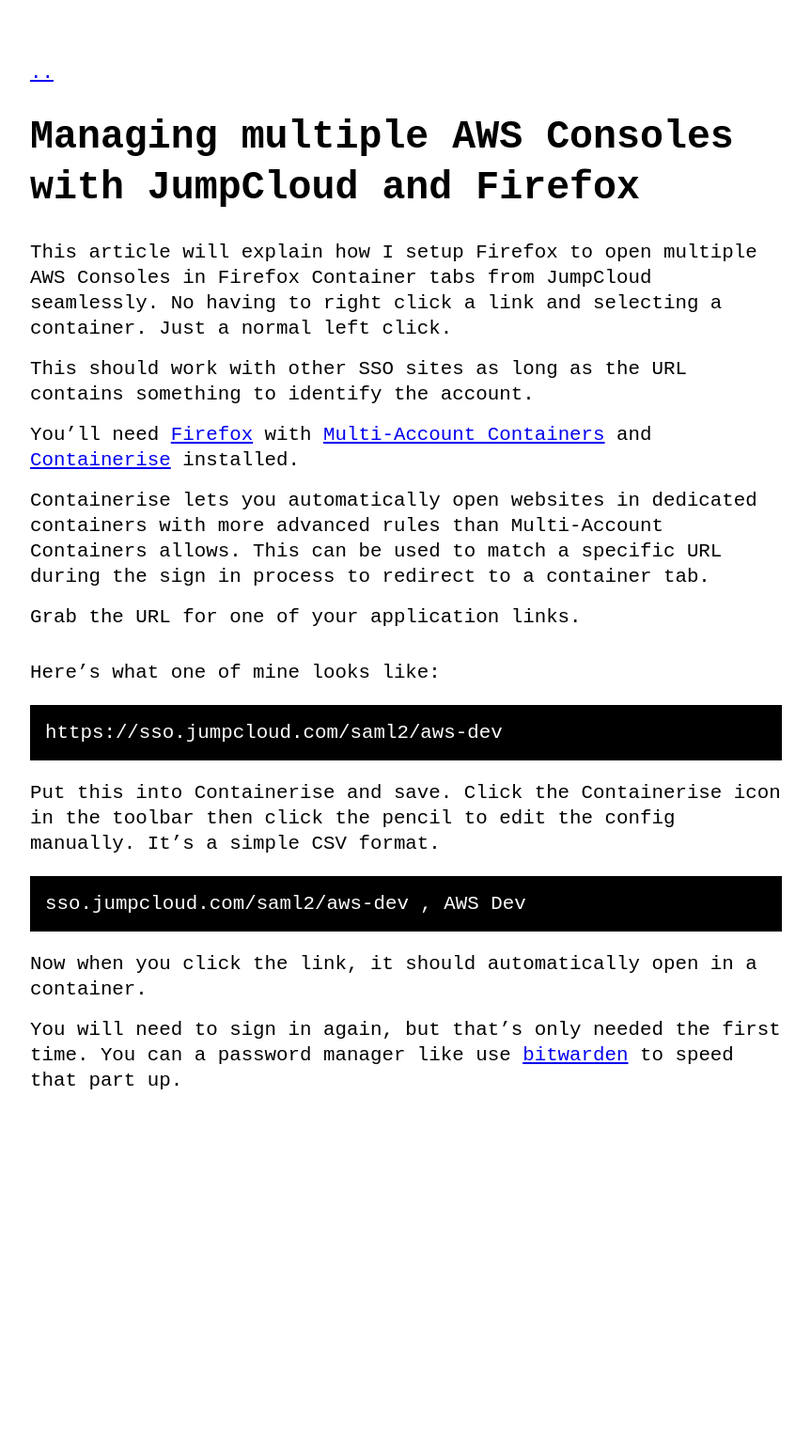
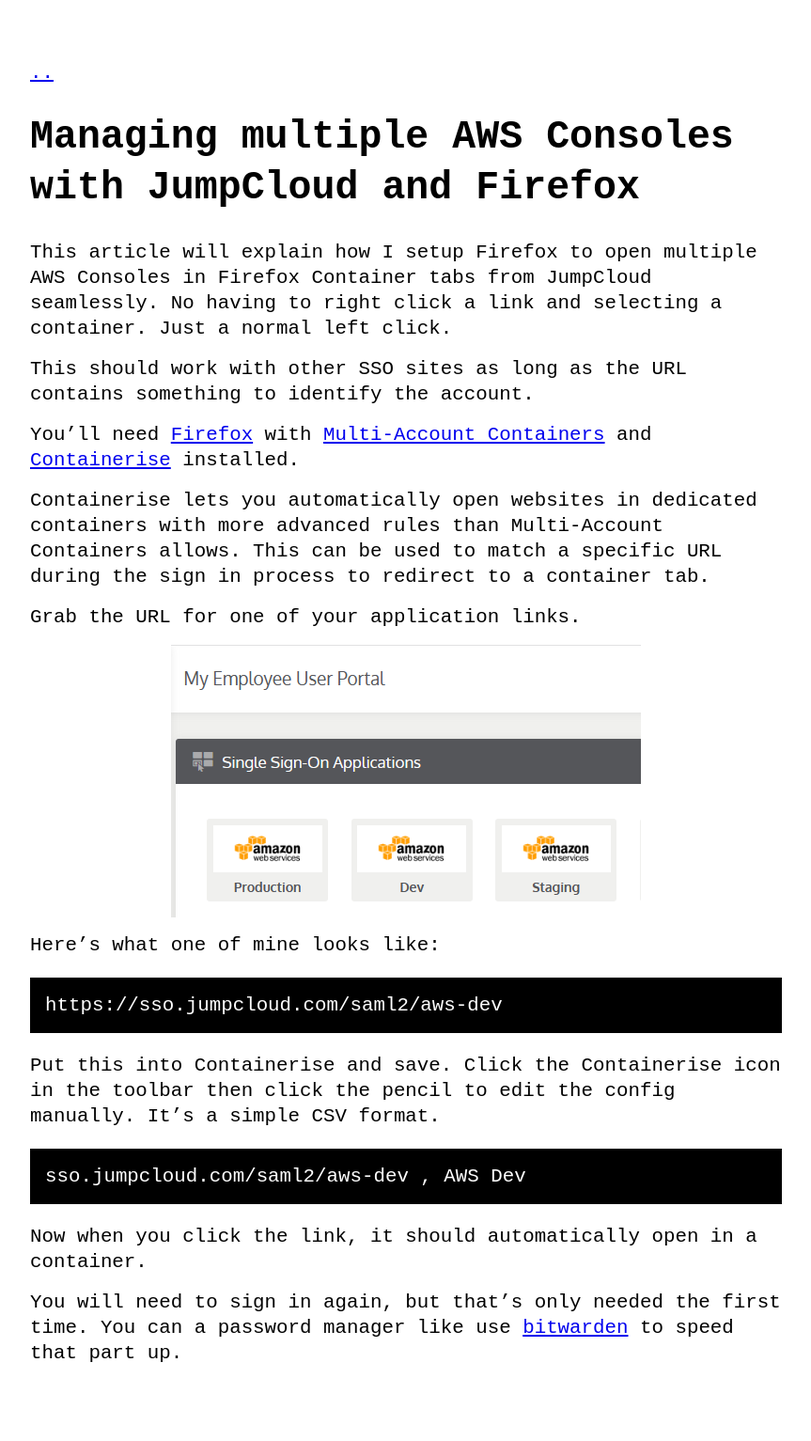
Before and after one commit to jacob-swanson/personal-site, a Jekyll site: the page built from _posts/2019-11-08-firefox-containers-with-aws.md, in a window 1280 px wide. Shown: the whole page at 94% size, without its empty margins (208-1071 px from the left). Built offline with Jekyll 4.4.1, drawn with Linux system fonts in a browser that asks for light colours; comment, search, counter and statistics services are not loaded; before the commit the page ends 1243 px from its top, so only the background shows below that.

Commit message:
Fix asset path

```diff
--- a/_posts/2019-11-08-firefox-containers-with-aws.md
+++ b/_posts/2019-11-08-firefox-containers-with-aws.md
@@ -18,7 +18,7 @@
 
 Grab the URL for one of your application links.
 
-![](assets/jumpcloud-aws-example.png)
+![](/assets/jumpcloud-aws-example.png)
 
 Here’s what one of mine looks like:
 
```
